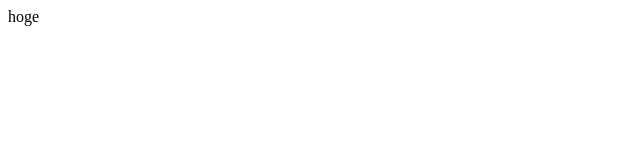
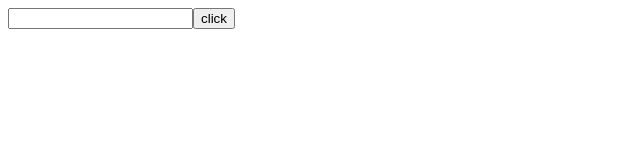
Before and after one commit to dexn-scidev/gaco, a React app in the folder ts02/: page / in a window 1280 px wide. Shown: the whole page, without its empty margins (0-640 px from the left). Built offline with nearby package versions, Linux system fonts and the light colour scheme.

Commit message:
Use multiple refs with same component

```diff
--- a/ts02/src/App.tsx
+++ b/ts02/src/App.tsx
@@ -1,5 +1,48 @@
+import { HTMLProps, forwardRef, useRef } from "react";
+
+const WrapInput = forwardRef<HTMLInputElement, HTMLProps<HTMLInputElement>>(
+  (props, ref) => {
+    const inputRef = useRef<HTMLInputElement | null>(null);
+
+    return (
+      <input
+        type="text"
+        ref={(node) => {
+          inputRef.current = node;
+          if (typeof ref === "function") {
+            ref(node);
+          } else if (ref) {
+            ref.current = node;
+          }
+        }}
+        onChange={(e) => {
+          if (inputRef.current === null) return;
+
+          console.log(inputRef.current.value);
+        }}
+        {...props}
+      />
+    );
+  }
+);
+
 function App() {
-  return <div>hoge</div>;
+  const inputRef = useRef<HTMLInputElement | null>(null);
+
+  return (
+    <div>
+      <WrapInput ref={inputRef} />
+      <button
+        onClick={() => {
+          if (inputRef.current === null) return;
+
+          console.log(inputRef.current.value);
+        }}
+      >
+        click
+      </button>
+    </div>
+  );
 }
 
 export default App;
```
